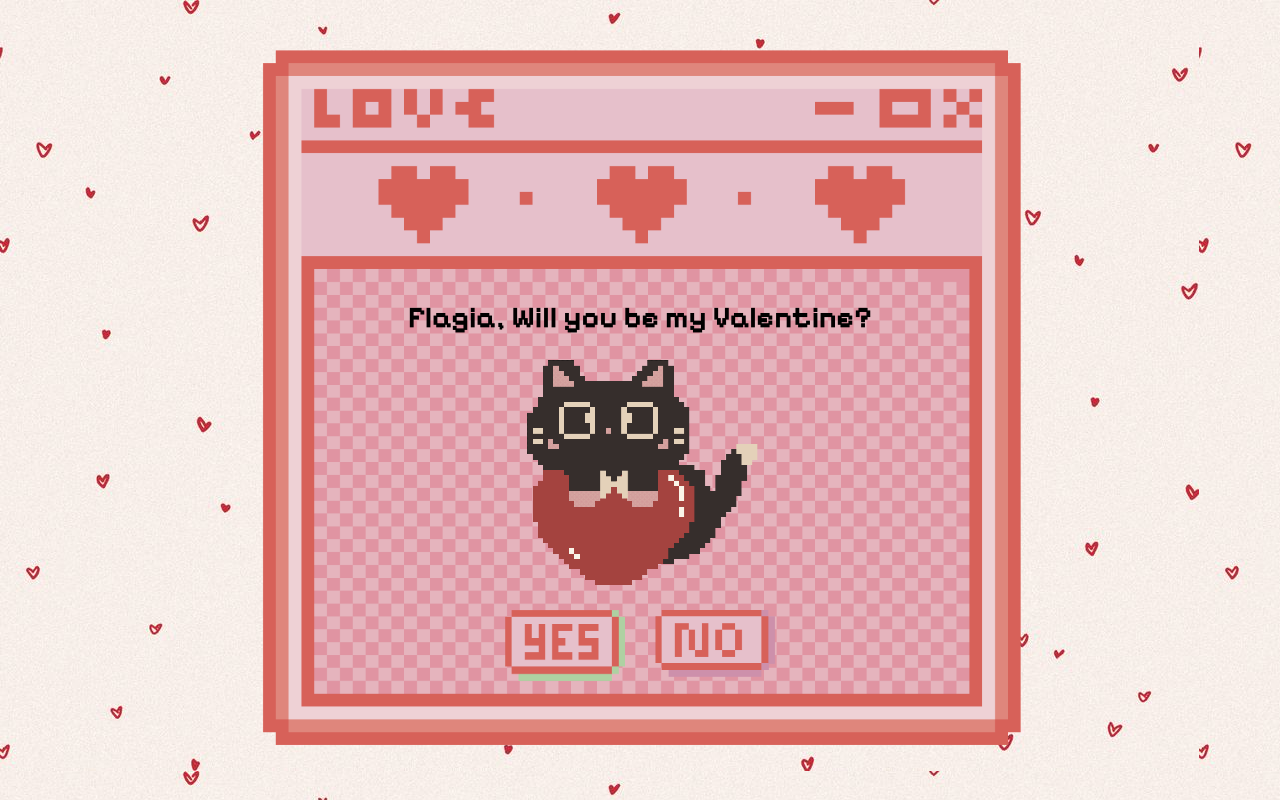
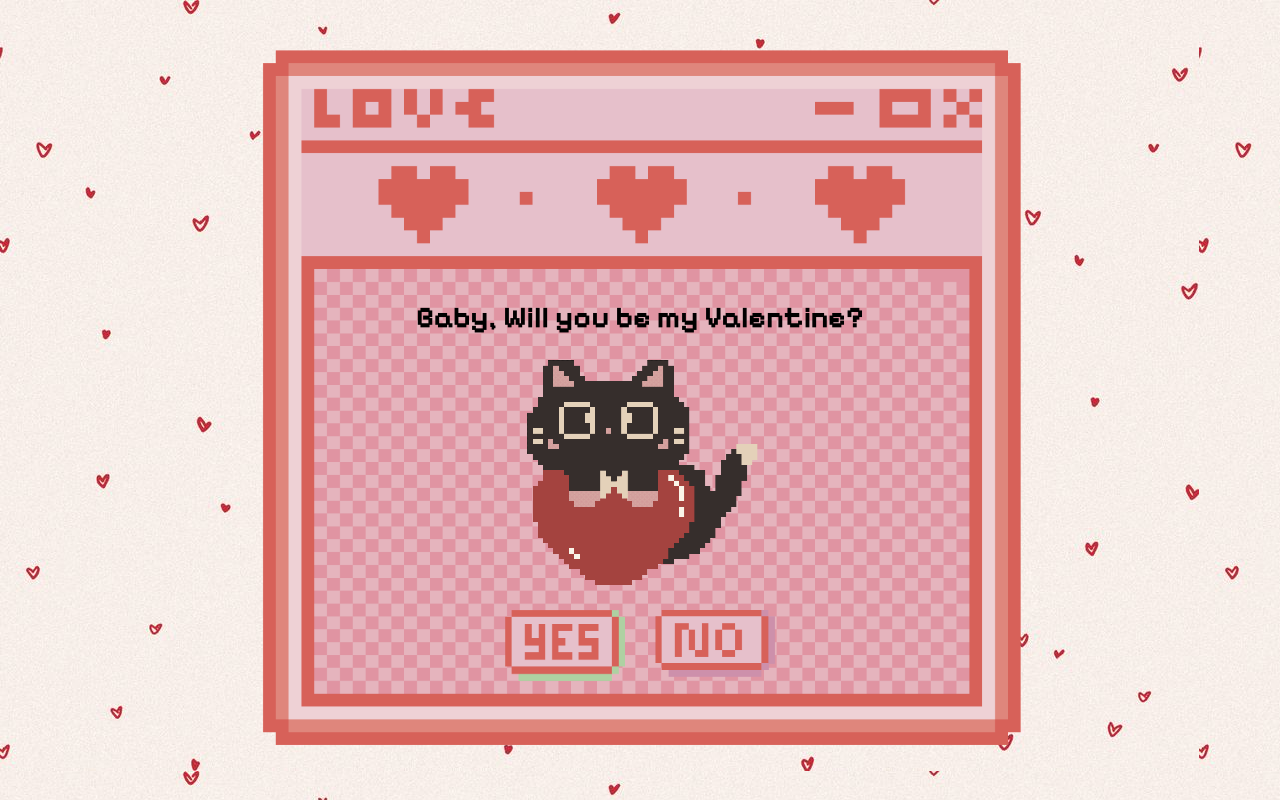
Before and after one commit to MarkAshraf1/valentine-ask, a plain HTML site: page index.html in a window 1280 px wide. Both pictures are taken after a click on the element "♡ Letter for You ♡". Drawn offline with Linux system fonts and the light colour scheme; a web font is replaced by a local one.

Commit message:
Update index.html

```diff
--- a/index.html
+++ b/index.html
@@ -24,7 +24,7 @@
     <!-- Letter Screen -->
     <div id="letter-container">
       <div class="letter-window">
-        <h1 id="letter-title">Flagia, Will you be my Valentine?</h1>
+        <h1 id="letter-title">Baby, Will you be my Valentine?</h1>
 
         <img src="cat_heart.gif" class="cat" id="letter-cat" />
 
```
